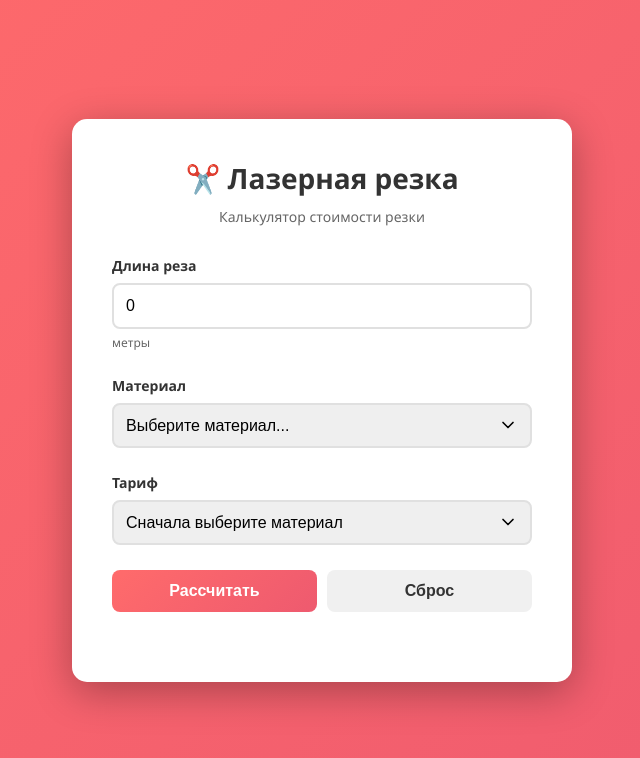
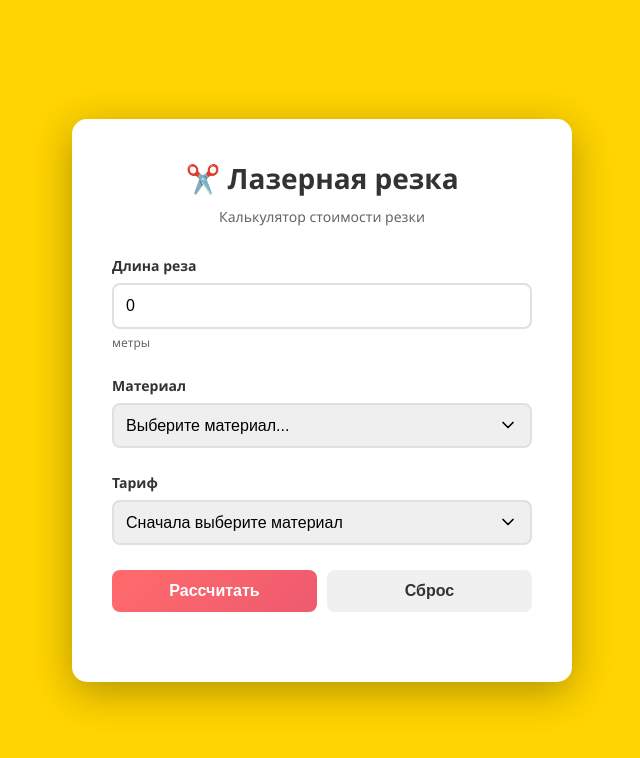
Before and after one commit to VoI4onok/moss_frame_price, a plain HTML site: page Laser_cutting_price/index.html in a window 1280 px wide. Shown: the whole page, without its empty margins (318-958 px from the left). Drawn offline with Linux system fonts and the light colour scheme.

Commit message:
жёлтый

```diff
--- a/Laser_cutting_price/index.html
+++ b/Laser_cutting_price/index.html
@@ -13,7 +13,7 @@
 
         body {
             font-family: 'Segoe UI', Tahoma, Geneva, Verdana, sans-serif;
-            background: linear-gradient(135deg, #ff6b6b 0%, #ee5a6f 100%);
+            background: #ffd400;
             min-height: 100vh;
             display: flex;
             justify-content: center;
```
